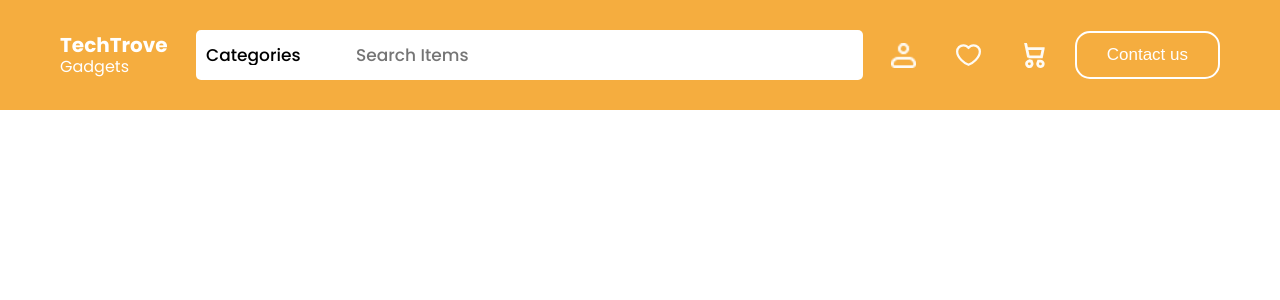
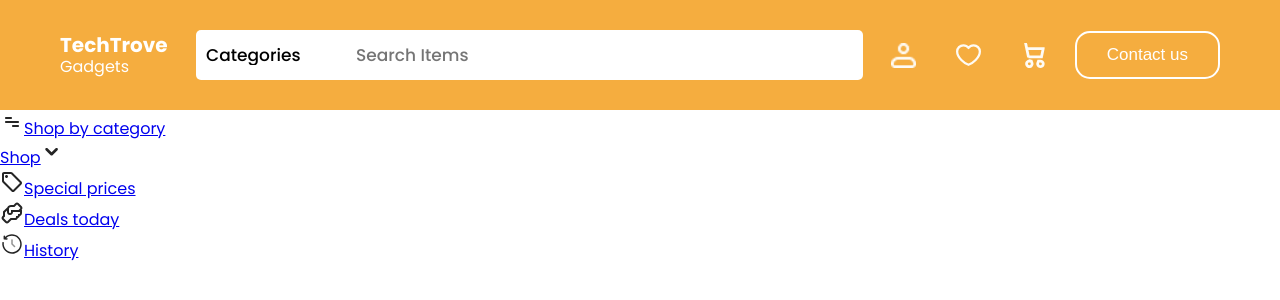
Before and after one commit to Orisabiyi/techtrove, a React (Vite) app: page / in a window 1280 px wide. Shown: the top 300 px of the page. Built offline with nearby package versions, Linux system fonts and the light colour scheme.

Commit message:
complete the markup of the filter

```diff
--- a/src/components/Filter.jsx
+++ b/src/components/Filter.jsx
@@ -1,5 +1,40 @@
+import { NavLink } from "react-router-dom";
+
 function Filter() {
-  return <div></div>;
+  return (
+    <ul>
+      <li>
+        <NavLink>
+          <img src="images/category-menu.svg" alt="menu-icon" />
+          <span>Shop by category</span>
+        </NavLink>
+      </li>
+      <li>
+        <NavLink>
+          <span>Shop</span>
+          <img src="images/drop-down.svg" alt="dropdwon-icon" />
+        </NavLink>
+      </li>
+      <li>
+        <NavLink>
+          <img src="images/tag.svg" alt="tag-icon" />
+          <span>Special prices</span>
+        </NavLink>
+      </li>
+      <li>
+        <NavLink>
+          <img src="images/deals.svg" alt="deals icon" />
+          <span>Deals today</span>
+        </NavLink>
+      </li>
+      <li>
+        <NavLink>
+          <img src="images/history.svg" alt="history-icon" />
+          <span>History</span>
+        </NavLink>
+      </li>
+    </ul>
+  );
 }
 
 export default Filter;
```
